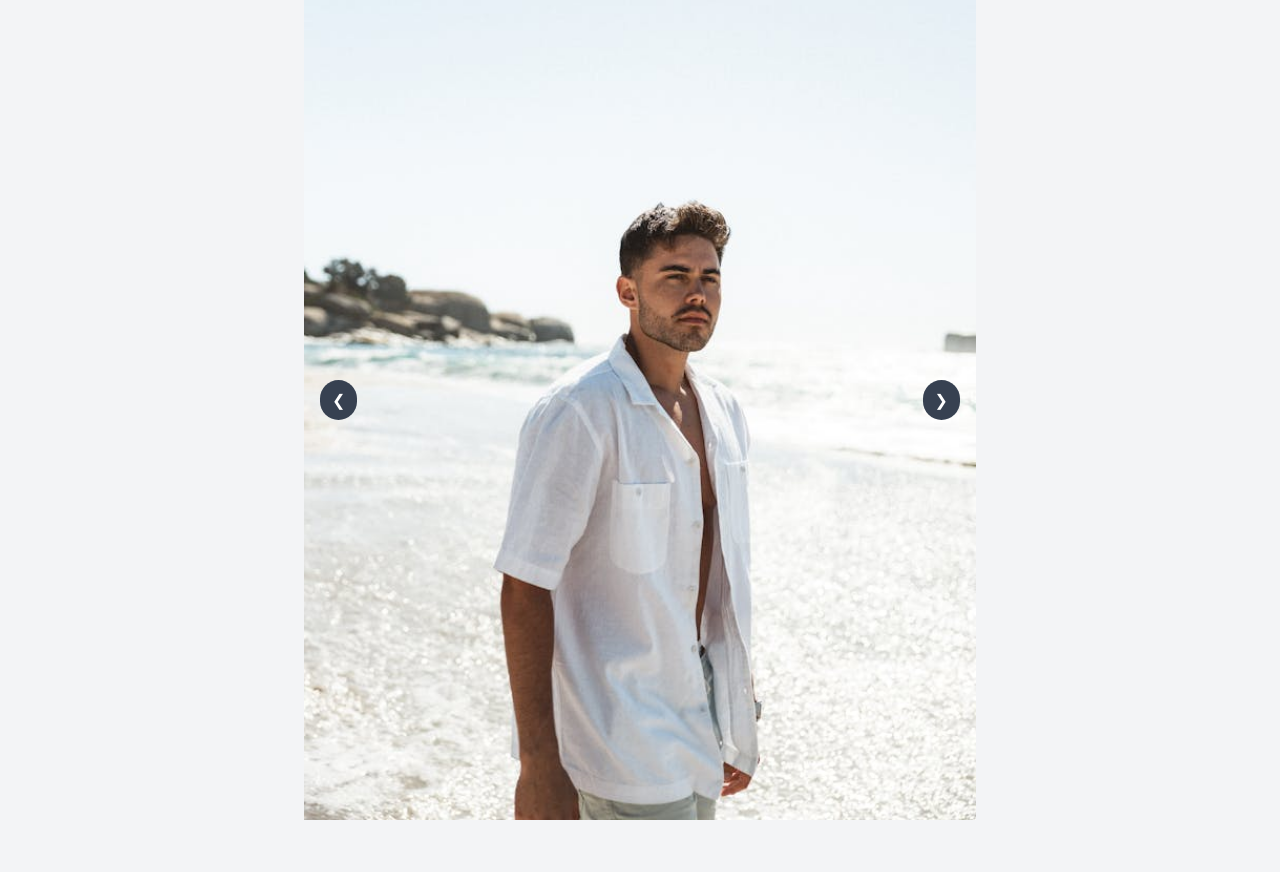
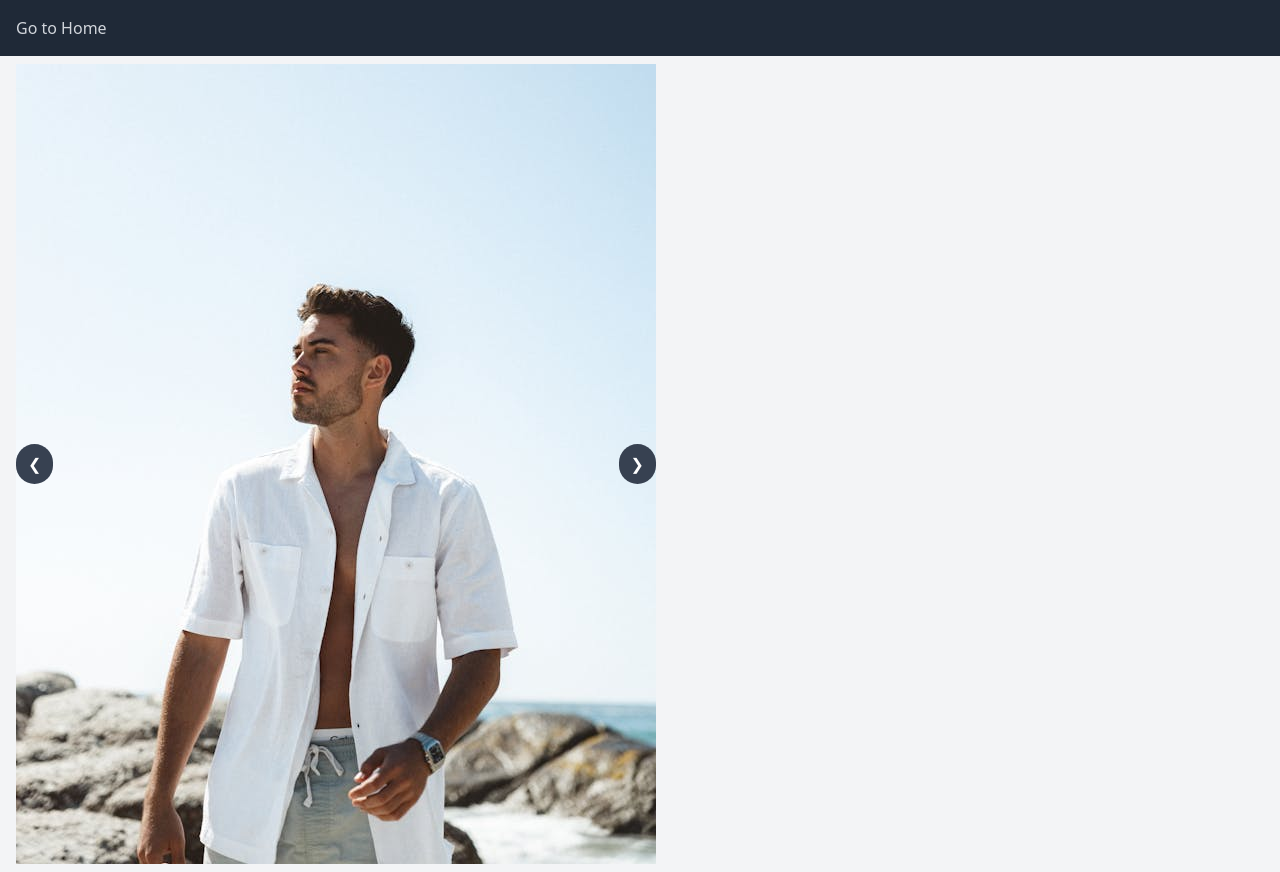
Before and after one commit to mortuur/bit-game-of-life, a plain HTML site: page photo-gallery/photoGallery.html in a window 1280 px wide. Before the commit the page ends 820 px from the top, so only its background shows below. Drawn offline with nearby package versions, Linux system fonts and the light colour scheme.

Commit message:
Update to gallery

```diff
--- a/photo-gallery/photoGallery.html
+++ b/photo-gallery/photoGallery.html
@@ -15,11 +15,24 @@
         .active {
             display: block;
         }
+
+        #slider{
+            display: flex;
+            justify-content: center;
+            align-items: center;
+        }
     </style>
 </head>
-<body class="bg-gray-100 flex items-center justify-center h-screen">
+<body class="bg-gray-100  h-screen">
+    <nav class="bg-gray-800 p-4">
+        <div class="container mx-auto ">
+            <ul class="flex space-x-4">
+                <li><a href="index.html" class="text-gray-300 hover:text-white">Go to Home</a></li>
+            </ul>
+        </div>
+    </nav>
 
-    <div class="relative w-full max-w-2xl overflow-hidden">
+    <div class="relative w-full max-w-2xl py-2 overflow-hidden ">
         <!-- Slider container -->
         <div id="slider" class="relative">
             <!-- Slide 1 -->
@@ -29,7 +42,7 @@
 
             <!-- Slide 2 -->
             <div class="slide">
-                <img src="/img.jpg" class="w-full h-auto object-cover">
+                <img src="/img2.jpg" class="w-full h-auto object-cover">
             </div>
 
             <!-- Slide 3 -->
@@ -37,7 +50,6 @@
                 <img src="/img.jpg" class="w-full h-auto object-cover">
             </div>
 
-            <!-- Navigation buttons -->
             <button id="prev" class="absolute top-1/2 left-4 bg-gray-700 text-white px-3 py-2 rounded-full transform -translate-y-1/2">❮</button>
             <button id="next" class="absolute top-1/2 right-4 bg-gray-700 text-white px-3 py-2 rounded-full transform -translate-y-1/2">❯</button>
         </div>
```
Also changed, not shown: photo-gallery/img2.jpg (added).
